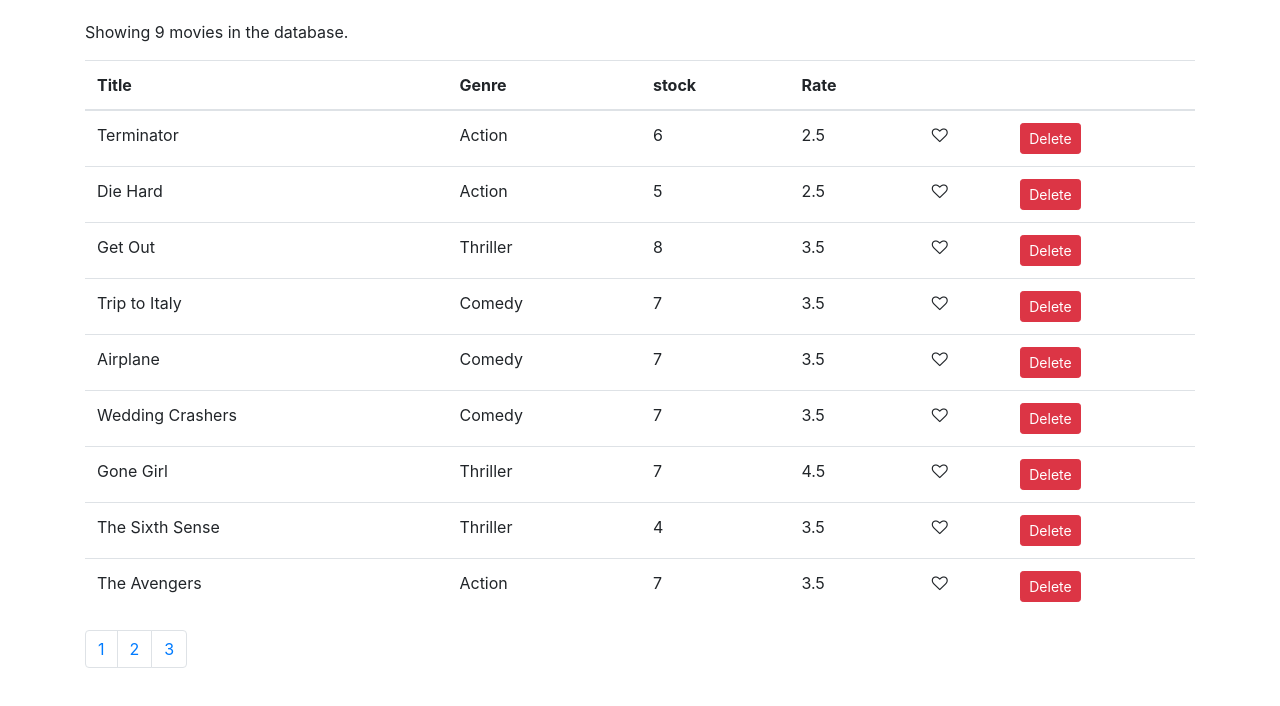
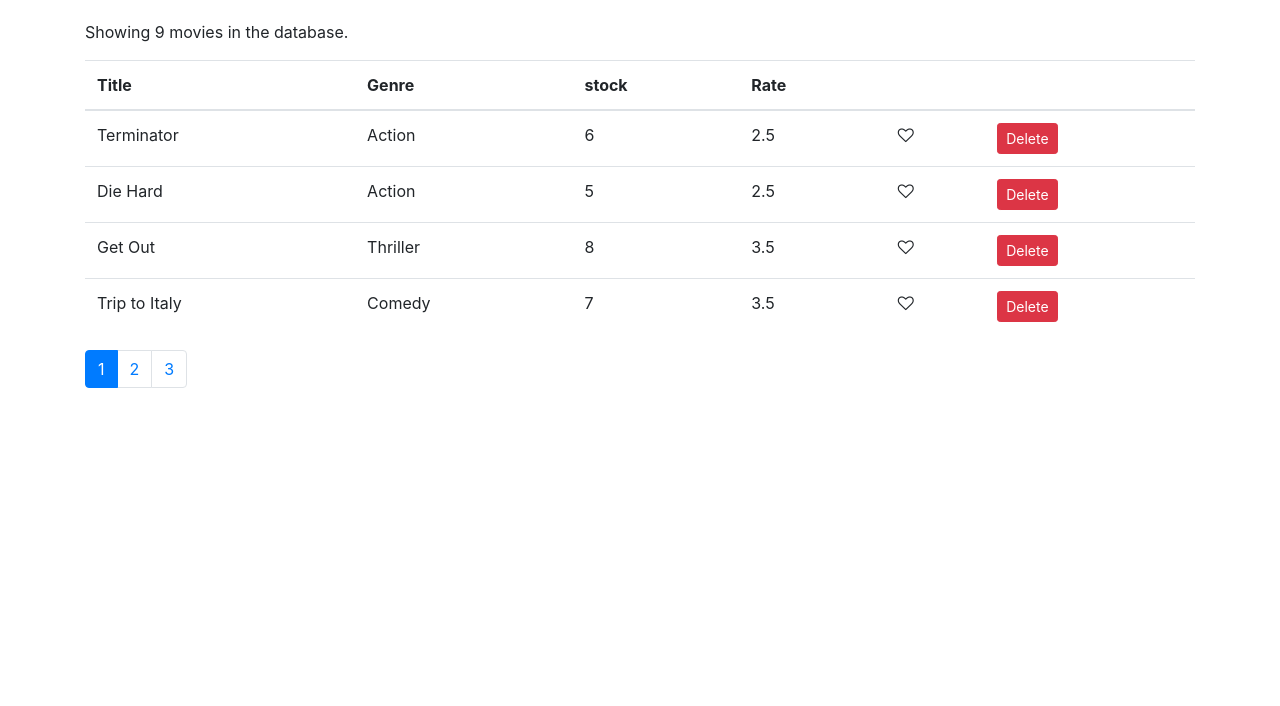
Before and after one commit to Bella1919/React-Movies-App-demo, a React (Create React App) app: page / in a window 1280 px wide. Shown: the top 706 px of the page. Built offline with nearby package versions, Linux system fonts and the light colour scheme.

Commit message:
add paginating data

```diff
--- a/src/components/common/pagination.jsx
+++ b/src/components/common/pagination.jsx
@@ -2,7 +2,8 @@
 import _ from 'lodash';
 
 const Pagination = (props) => {
-    const { itemsCount, pageSize } = props;
+    const { itemsCount, pageSize,currentPage, onPageChange } = props;
+    console.log(currentPage);
     const pagesCount = Math.ceil(itemsCount/pageSize);
     //Base on the pagesCount we need creat a array to the pages insaid like this:
     //[1,2.....pagesCount].map() , use lodash to get the array.
@@ -15,8 +16,11 @@
         <nav>
             <ul className="pagination">
                 {pages.map(page=>(
-                    <li key ={page} className="page-item">
-                    <a className="page-link">{page}</a>
+                    <li key ={page}
+                        className={page===currentPage? "page-item active":"page-item"}>
+                    <a className="page-link"
+                        onClick={()=>onPageChange(page)}
+                    >{page}</a>
                     </li>
                 ))}
             </ul>
--- a/src/components/movies.jsx
+++ b/src/components/movies.jsx
@@ -1,12 +1,14 @@
 import React, { Component } from 'react';
 import { getMovies } from '../services/fakeMovieService';
-import Like from './common/like'
-import Pagination from './common/pagination'
+import Like from './common/like';
+import Pagination from './common/pagination';
+import {paginate} from '../utils/paginate';
 
 class Movies extends Component {
     //Movie Data pass in
     state = {
        movies:getMovies(),
+       currentPage:1,
        pageSize:4
     };
     //When the handleDelete has a argument 'movie' have to change the callway
@@ -24,14 +26,17 @@
         this.setState({ movies });
     };
     handlePageChange = (page)=>{
-        console.log(page)
+        this.setState ({currentPage:page});
     };
 
     render() {
         //Put the prpperty 'length' in to a object variable destructure.
         const {length:count} = this.state.movies;
+        const { pageSize,currentPage,movies:allMovies} = this.state;
         if(count===0)
         return <p>There are no movies in the database.</p>;
+        //pass data to {paginate}
+        const movies = paginate( allMovies,currentPage,pageSize );
         return (
         <React.Fragment>
             <p>Showing {count} movies in the database.</p>
@@ -48,7 +53,7 @@
                 </thead>
                 <tbody>
                     {/* //Remmber every time use the map have to give a unique key value to the li or tr... */}
-                    {this.state.movies.map(movie=>(
+                    {movies.map(movie=>(
                     <tr key={movie._id}>
                         <td>{movie.title}</td>
                         <td>{movie.genre.name}</td>
@@ -72,7 +77,8 @@
             </table>
             <Pagination itemsCount={count}
                         // pageSize={10}
-                        pageSize={this.state.pageSize}
+                        currentPage={currentPage}
+                        pageSize={pageSize}
                         onPageChange={this.handlePageChange}
             />
         </React.Fragment>
--- /dev/null
+++ b/src/utils/paginate.js
@@ -0,0 +1,8 @@
+import _ from 'lodash';
+
+export function paginate(items,pageNumber,pageSize){
+    const startIndex = (pageNumber-1)*pageSize;
+    return  _(items).slice(startIndex).take(pageSize).value();
+   //_.slice(items,startIndex)
+   //_.take(pageSize)
+}
```
